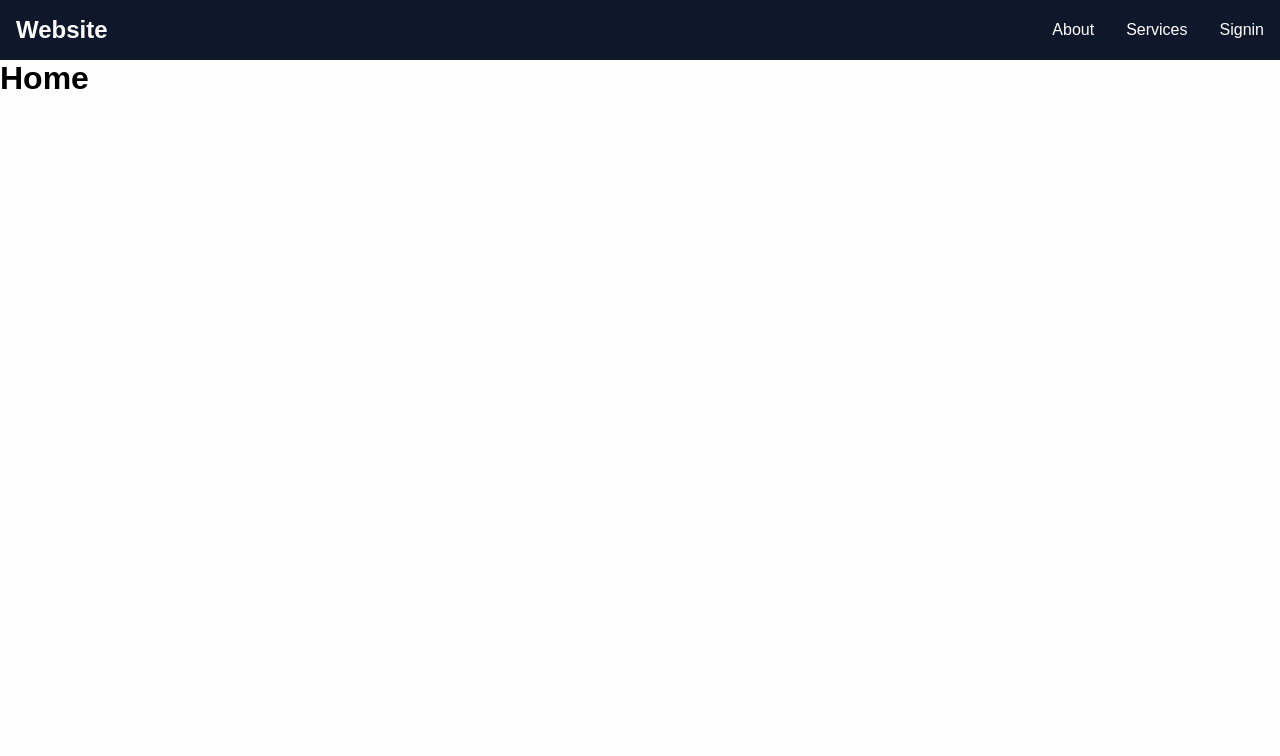
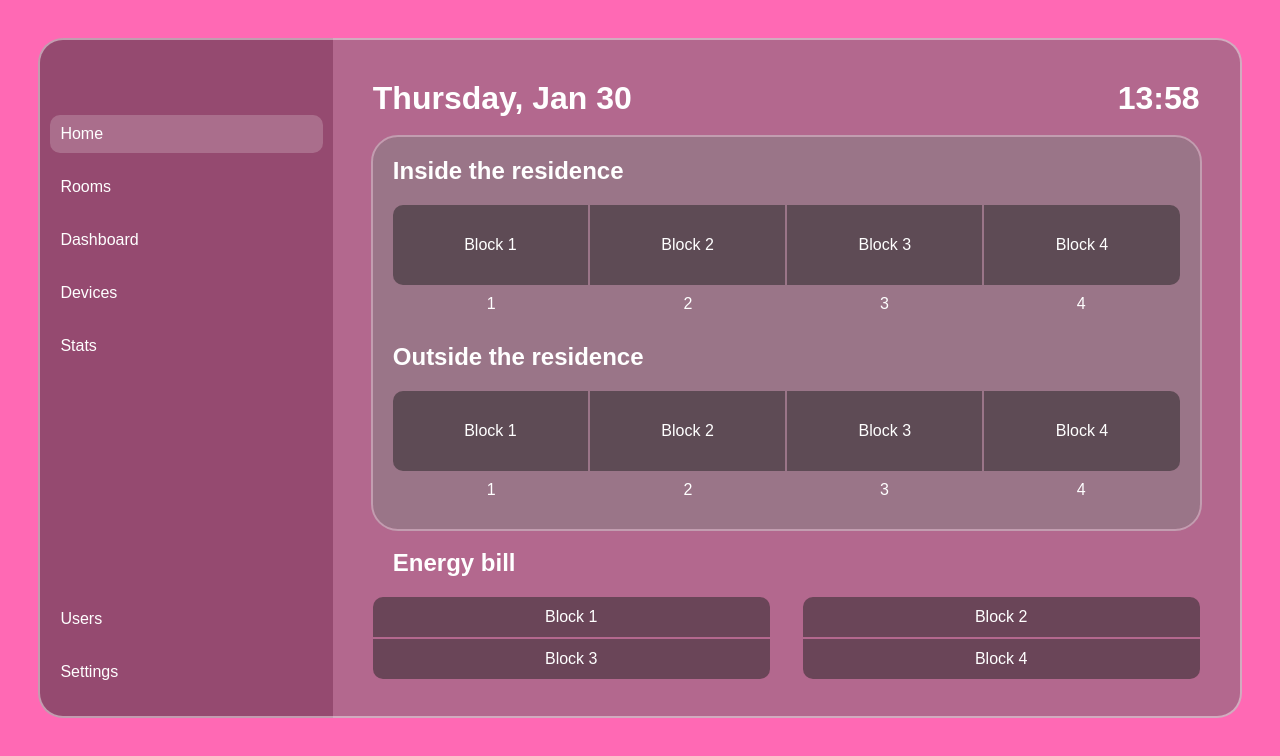
Before and after one commit to Jakub768/2030-Smart-Home-App, a React (Vite) app in the folder my-react-app/: page / in a window 1280 px wide. Shown: the top 756 px of the page. Built offline with nearby package versions, Linux system fonts and the light colour scheme.

Commit message:
sidebar and home page
Made the sidebar and home page to match the figma design

```diff
--- a/my-react-app/src/App.css
+++ b/my-react-app/src/App.css
@@ -1,5 +1,5 @@
 .App {
-  background-color: #fefefe;
+  background-color: hotpink ; /* testing opacity */
   height: 100vh;
   width: 100%;
 }
--- a/my-react-app/src/components/Navbar.css
+++ b/my-react-app/src/components/Navbar.css
@@ -1,92 +1,49 @@
-.active{
-    background-color: #1d4ed8;
-}
+.sidebar {
+    position: fixed; /* keeps the sidebar in place */
+    left: 3vw; /* small margin from left */
+    top: 3vw; /* small margin from top */
+    width: 23vw; /* width of the sidebar */
+    height: 85vh; /* height of the sidebar */
+    background-color: rgba(45, 45, 45, 0.5); /* Dark grey with transparency */
+    padding: 10px;
+    border-radius: 25px 0 0 25px; /* Rounded top-left & bottom-left corners */
 
-nav {
     display: flex;
-    justify-content: space-between;
-    align-items: center;
-    background-color: #0f172a;
-    color: white;
-    position: sticky;
-    top: 0;
-}
+    flex-direction: column; /* Stack items vertically */
 
-nav .title {
-    font-size: 1.5rem;
-    margin: 1rem;
-    font-weight: bold;
-    text-decoration: none;
-    color: white;
-}
+    border-Top: 2px solid rgba(240, 240, 240, 0.5); /* add border the the top */
+    border-Bottom: 2px solid rgba(240, 240, 240, 0.5); /* add border to the bottom */
+    border-Left: 2px solid rgba(240, 240, 240, 0.5); /* add border to the left */
+  }
 
-nav ul {
-    display: flex;
-}
+  .sidebar-links {
+    list-style: none; /* remove any styles on the links */
+  }
 
-nav ul li {
-   list-style: none;
-}
+  .sidebar-links li {
+    margin: 15px 0; /* add a verticle margin and a horixontal margin */
+  }
 
-nav ul li a {
-    display: block;
-    text-decoration: none;
-    color: white;
-    padding: 0.5rem;
-    margin: 0 0.5rem;
-    border-radius: 0.5rem;
-}
+  .sidebar-links li a {
+    color: white; /* text colour white */
+    text-decoration: none; /* removing any decoration from the text */
+    padding: 10px; /* add a padding of 10px to every link in the sidebar */
+    display: block; /* link takes up width of the sidebar */
+    border-radius: 10px; /* border radius to the links */
+  }
 
-nav ul li a:not(.active):hover {
-    background-color:#172554 ;
-}
+  .sidebar-links li a:hover {
+    background: rgba(255, 255, 255, 0.3); /* background colour and opacity of the links when hovering over them */
+  }
 
-nav .menu {
-    display: none;
-    position: absolute;
-    top: 0.75rem;
-    right: 0.5rem;
-    flex-direction: column;
-    justify-content: space-between;
-    width: 2.25rem;
-    height: 2rem;
-}
+  .sidebar-links li a.active {
+    background: rgba(255, 255, 255, 0.2); /* background colout and opacity of the active link */
+  }
 
-nav .menu span {
-    height: 0.4rem;
-    width: 100%;
-    background-color: #fff;
-    border-radius: 0.2rem;
-}
+  .sidebar-bottom {
+    margin-top: auto; /* pushes the bottom links to the bottom */
+  }
 
-
-@media (max-width: 480px) {
-    nav .menu {
-        display: flex;
-    }
-
-    nav {
-        flex-direction: column;
-        align-items: flex-start;
-    }
-
-    nav ul {
-        display: none;
-        flex-direction: column;
-        width: 100%;
-        margin-bottom: 0.25rem;
-    }
-
-    nav ul.open {
-        display: flex;
-    }
-
-    nav ul li {
-        width: 100%;
-        text-align: center;
-    }
-
-    nav ul li a {
-        margin: 0.2rem 0.5rem;
-    }
-}
+  .sidebar-top {
+    margin-top: 50px; /* margin at the top of the top links */
+  }
--- a/my-react-app/src/components/Navbar.jsx
+++ b/my-react-app/src/components/Navbar.jsx
@@ -1,32 +1,43 @@
-import React, { useState } from "react";
-
+import React from "react";
 import "./Navbar.css";
 import { Link, NavLink } from "react-router-dom";
 
 export const Navbar = () => {
-  const [menuOpen, setMenuOpen] = useState(false);
+  return (
+    <nav className="sidebar">
 
-  return (
-    <nav>
-      <Link to="/" className="title">
-        Website
-      </Link>
-      <div className="menu" onClick={() => setMenuOpen(!menuOpen)}>
-        <span></span>
-        <span></span>
-        <span></span>
-      </div>
-      <ul className={menuOpen ? "open" : ""}>
+      {/* Top Links */}
+      <div className="sidebar-top">
+        <ul className="sidebar-links">
           <li>
-          <NavLink to="/about">About</NavLink>
+            <NavLink to="/">Home</NavLink>
           </li>
           <li>
-          <NavLink to="/services">Services</NavLink>
+            <NavLink to="/rooms">Rooms</NavLink>
           </li>
           <li>
-          <NavLink to="/signin">Signin</NavLink>
+            <NavLink to="/dashboard">Dashboard</NavLink>
+          </li>
+          <li>
+            <NavLink to="/devices">Devices</NavLink>
+          </li>
+          <li>
+            <NavLink to="/stats">Stats</NavLink>
           </li>
         </ul>
+      </div>
+
+      {/* Bottom Links */}
+      <div className="sidebar-bottom">
+        <ul className="sidebar-links">
+          <li>
+            <NavLink to="/users">Users</NavLink>
+          </li>
+          <li>
+            <NavLink to="/settings">Settings</NavLink>
+          </li>
+        </ul>
+      </div>
     </nav>
   );
 };
--- a/my-react-app/src/components/pages/Home.jsx
+++ b/my-react-app/src/components/pages/Home.jsx
@@ -1,5 +1,200 @@
-import React from "react";
+import React, { useState, useEffect } from "react";
 
 export const Home = () => {
-  return <h1>Home</h1>;
+  const [currentDate, setCurrentDate] = useState(""); // current date const
+  const [currentTime, setCurrentTime] = useState(""); // current time const
+
+  useEffect(() => {
+    const updateDateTime = () => {
+      const now = new Date(); // get current date and time
+
+      // format the date like "Thursday, Nov 17"
+      const formattedDate = now.toLocaleDateString("en-US", {
+        weekday: "long",
+        month: "short",
+        day: "numeric",
+      });
+
+      // format the time in 24 hours and minutes
+      const formattedTime = now.toLocaleTimeString("en-UK", {
+        hour: "2-digit",
+        minute: "2-digit",
+        hour12: false,
+      });
+
+      // update current date and time
+      setCurrentDate(formattedDate);
+      setCurrentTime(formattedTime);
+    };
+
+    updateDateTime(); // set interval to update every minute
+    const interval = setInterval(updateDateTime, 60000);
+
+    // clear the interval when updated
+    return () => clearInterval(interval);
+  }, []);
+
+  return (
+    <div style={styles.container}>
+
+      {/* Main Content */}
+      <main style={styles.main}>
+        {/* Date and Time Header */}
+        <div style={styles.header}>
+          <h1>{currentDate}</h1>
+          <h1>{currentTime}</h1>
+        </div>
+
+        {/* Content Box */}
+        <div style={styles.contentBox}>
+          <h2>Inside the residence</h2>
+          <div style={styles.section}>
+            <div style={{ ...styles.block, ...styles.firstBlock }}>Block 1</div>
+            <div style={styles.block}>Block 2</div>
+            <div style={styles.block}>Block 3</div>
+            <div style={{ ...styles.block, ...styles.lastBlock }}>Block 4</div>
+          </div>
+          <div style={styles.paragraphsContainer1}>
+            <p style={styles.paragraph}>1</p>
+            <p style={styles.paragraph}>2</p>
+            <p style={styles.paragraph}>3</p>
+            <p style={styles.paragraph}>4</p>
+          </div>
+
+          <h2>Outside the residence</h2>
+          <div style={styles.section}>
+            <div style={{ ...styles.block, ...styles.firstBlock }}>Block 1</div>
+            <div style={styles.block}>Block 2</div>
+            <div style={styles.block}>Block 3</div>
+            <div style={{ ...styles.block, ...styles.lastBlock }}>Block 4</div>
+          </div>
+          <div style={styles.paragraphsContainer2}>
+            <p style={styles.paragraph}>1</p>
+            <p style={styles.paragraph}>2</p>
+            <p style={styles.paragraph}>3</p>
+            <p style={styles.paragraph}>4</p>
+          </div>
+        </div>
+
+        {/* Energy Bill Section */}
+        <div style={styles.energySection}>
+          <h2 style={styles.energyTitle}>Energy bill</h2>
+          <div style={styles.energyRows}>
+            <div style={styles.energyRow}>
+              <div style={{ ...styles.block, ...styles.topBlock }}>Block 1</div>
+              <div style={{ ...styles.block, ...styles.topBlock }}>Block 2</div>
+            </div>
+            <div style={styles.energyRow}>
+              <div style={{ ...styles.block, ...styles.bottomBlock }}>Block 3</div>
+              <div style={{ ...styles.block, ...styles.bottomBlock }}>Block 4</div>
+            </div>
+          </div>
+        </div>
+      </main>
+    </div>
+  );
 };
+
+const styles = {
+  container: {
+    display: "flex", // Use flexbox to arrange sidebar and main content side by side
+    minHeight: "100vh", // Ensure container takes up the full height of the viewport
+  },
+
+  main: {
+    position: "fixed",
+    backgroundColor: "rgba(105, 105, 105, 0.5)", // darker grey with opacity
+    borderBottomRightRadius: "25px", // rounded corners bottom right
+    borderTopRightRadius: "25px", // rounded corner top right
+    padding: "40px", // padding inside the main section
+    marginTop: "3vw", // margin to outside main section on top
+    marginRight: "3vw", // margin to outside main section on right
+    marginLeft: "26vw", // margin to outside main section on left to line up with sidebar
+    color: "rgb(255, 255, 255)", // set text colour to white
+
+    borderTop: "2px solid rgba(240, 240, 240, 0.5)", // border on top
+    borderBottom: "2px solid rgba(240, 240, 240, 0.5)", // border on bottom
+    borderRight: "2px solid rgba(240, 240, 240, 0.5)", // border on right
+
+    width: "71vw",  // width of the main section
+    height: "85vh", // height of the main section
+  },
+  header: {
+    display: "flex", // displaye date and time on the same line
+    justifyContent: "space-between", // spread out date and time
+    marginBottom: "20px", // adds space at the bottom of the header
+  },
+  contentBox: {
+    backgroundColor: "rgba(130, 130, 130, 0.5)", // background colour of the first section
+    borderRadius: "25px", // rounded corners
+    padding: "20px", // padding inside the section
+    outline: "2px solid rgba(210, 210, 210, 0.5)", // outline colour and width
+  },
+  section: {
+    display: "flex", // flexbox to arrange blocks horizontally
+    gap: "2px", // gap between the blocks
+    marginTop: "20px", // space between blocks and headers
+  },
+  block: {
+    backgroundColor: "rgba(35, 35, 35, 0.5)", // blocks colour and opacity
+    width: "25%", // width of each block
+    height: "80px", // height of each block
+    display: "grid", // enable grid layout
+    placeItems: "center", // centres text vertically and horizontally
+  },
+  firstBlock: {
+    borderTopLeftRadius: "10px", // rounded top-left corner of the first block
+    borderBottomLeftRadius: "10px", // rounded bottom-left corner of the first block
+  },
+  lastBlock: {
+    borderTopRightRadius: "10px", // rounded top-right corner of the last block
+    borderBottomRightRadius: "10px", // rounded bottom-right corner of the last block
+  },
+  energySection: {
+    marginTop: "20px", // space between energy section and previous content
+  },
+  energyRows: {
+    marginTop: "20px", // space between blocks and heading
+  },
+  energyRow: {
+    display: "flex", // flexbox to arrange blocks in a row horizontally
+    justifyContent: "space-between", // distribute blocks evenly
+    marginBottom: "2px", // space between blocks vertically
+  },
+  topBlock: {
+    borderTopLeftRadius: "10px", // rounded top-left corner of the top blocks
+    borderTopRightRadius: "10px", // rounded top-right corner of the top blocks
+    width: "48%", // width of the top blocks
+    height: "40px", // height of the top blocks
+    display: "flex", // enable flex on the container
+    justifyContent: "center", // centres content horizontally
+    alignItems: "center", // centres content vertically
+  },
+  bottomBlock: {
+    borderBottomLeftRadius: "10px", // rounded bottom-left corner of the bottom blocks
+    borderBottomRightRadius: "10px", // rounded bottom-right corner of the bottom blocks
+    width: "48%", // width of the bottom blocks
+    height: "40px", // height of the bottom blocks
+    display: "flex", // enable flex on the container
+    justifyContent: "center", // centres content horizontally
+    alignItems: "center", // cnetres content vertically
+  },
+  paragraphsContainer1: {
+    display: "flex", // put the paragraphs on the smae line
+    justifyContent: "space-between", // evenly distribute the paragraphs
+    marginTop: "10px", // space between the paragraphs and the blocks above
+    marginBottom: "30px", // space between the paragraphs and the header below
+  },
+  paragraphsContainer2: {
+    display: "flex", // put the paragraphs on the same line
+    justifyContent: "space-between", // evenly distribute the paragraphs
+    margin: "10px 0", // space between the paragraphs and the blocks above
+  },
+  paragraph: {
+    flexGrow: 1, // give the paragraphs equal space
+    textAlign: "center", // centres the text in each paragraph element
+  },
+  energyTitle: {
+    marginLeft: "20px", // indents 'Energy bill' a little
+  },
+};
```
Lines whose indentation alone changed are shown as unchanged.
